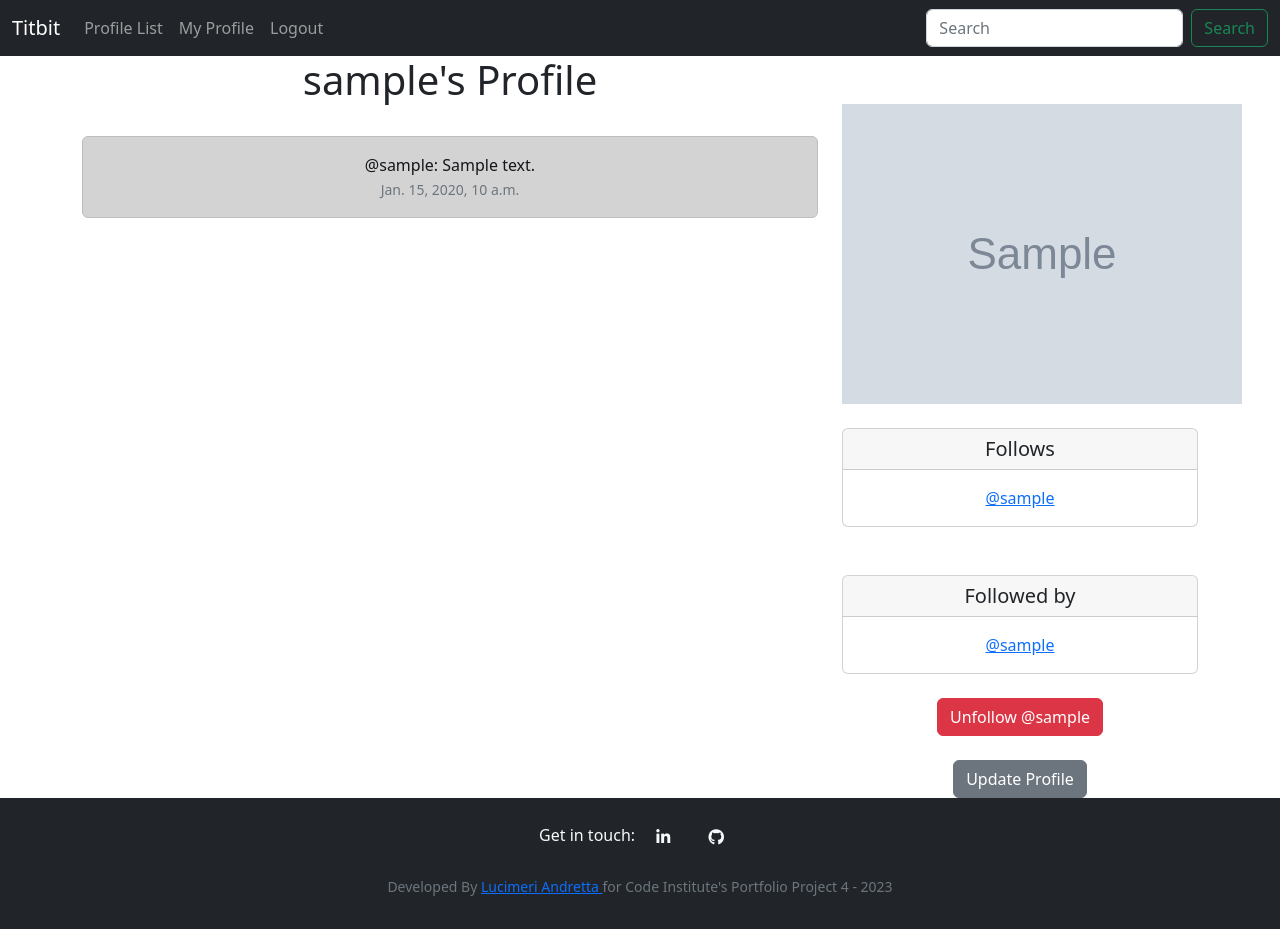
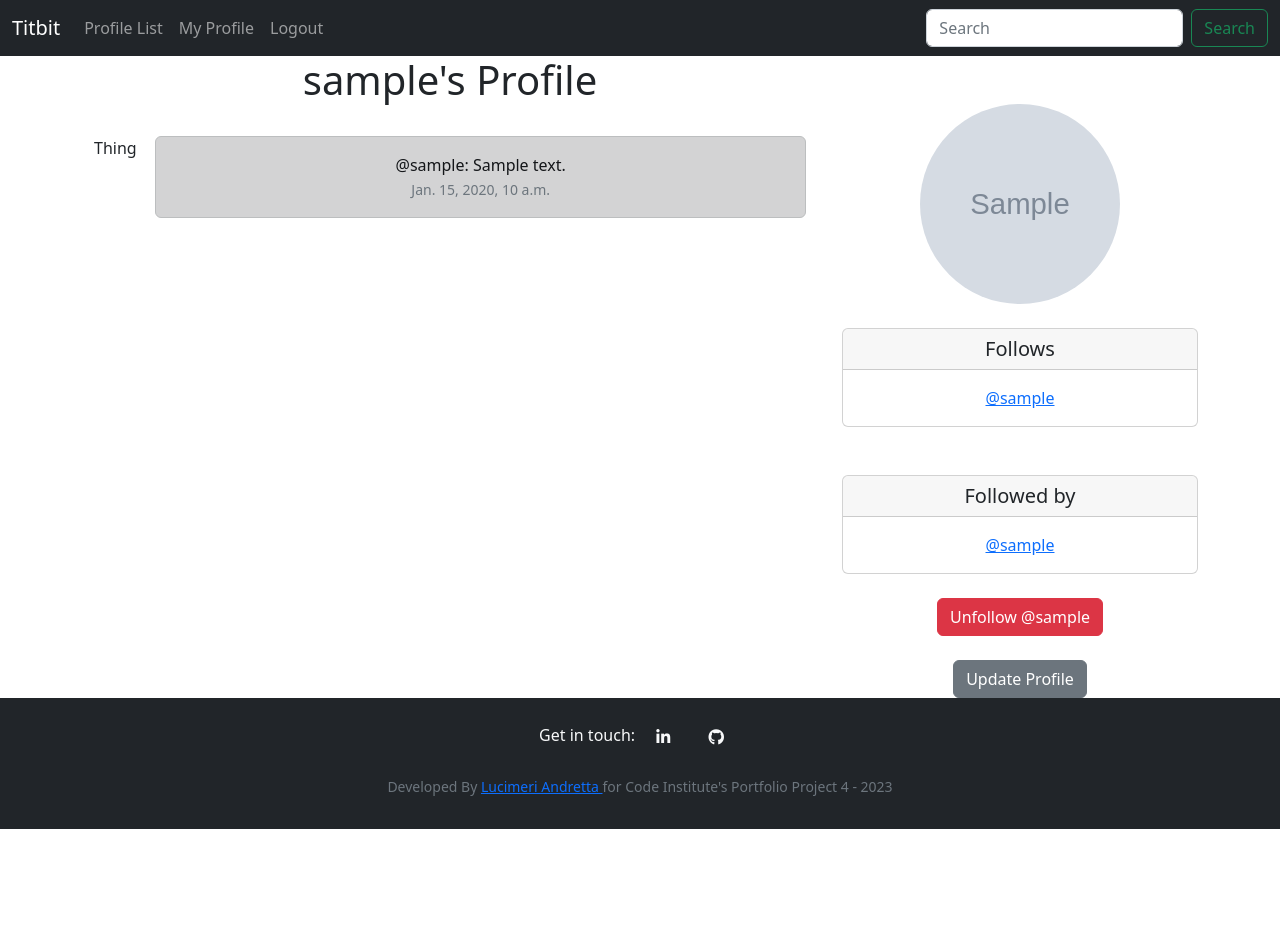
Before and after one commit to luandretta/titbit, a Django app: page /profile/1 in a window 1280 px wide. After the commit the page ends 829 px from the top, so only its background shows below. Run offline with Django 3.2, Linux system fonts and the light colour scheme; a user stored in the database is signed in; tables that the repository leaves empty hold one stand-in row (values such as "Sample post"); grey boxes marked "Sample" are stand-in pictures; some libraries are stand-ins or nearby versions.

Commit message:
Fix(views): rewrite profile_user
Fix profile  images width from templates

```diff
--- a/titbit/templates/profile.html
+++ b/titbit/templates/profile.html
@@ -1,4 +1,5 @@
 {% extends 'base.html' %}
+{% load static %}
 {% block content %}
 
 {% if profile %}
@@ -10,25 +11,35 @@
             <h1> {{ profile.user.username}}'s Profile</h1><br />
             {% if posts %}
             {% for post in posts %}
+            <div class="container">
+                <div class="row">
+                    <div class="col-1">
+                        Thing
+                    </div>
+                    <div class="col-11">
                         <div class="alert alert-dark" role="alert">
-                        @{{ post.user.username }}: {{ post.body }}<br/>
+                            @{{ post.user.username }}: {{ post.body }}<br />
                             <small class="text-muted">
                                 {{ post.created_at }}
                             </small>
                         </div>
-                    <br/><br />
+                    </div>
+                </div>
+            </div>
+
+            <br /><br />
             {% endfor %}
             {% endif %}
         </div>
-        <br/>
+        <br />
         <!--Picture, follow and unfollow -->
         <div class="col-4">
-            <br/><br/>
+            <br /><br />
             <!-- Profile Picture-->
             {% if profile.profile_picture  %}
-            <img src="{{ profile.profile_picture.url }}">
+            <img src="{{ profile.profile_picture.url }}" class="rounded-circle" width=200 height=200>
             {% endif %}
-            <br/><br/>
+            <br /><br />
 
             <!-- Follows -->
             <div class="card">
@@ -42,7 +53,7 @@
                     </p>
                 </div>
             </div>
-            <br/><br/>
+            <br /><br />
             <!-- Followed by -->
             <div class="card">
                 <h5 class="card-header">Followed by</h5>
@@ -50,12 +61,14 @@
                     <p class="card-text">
                         {% for following in profile.followed_by.all %}
                         <a href="{% url 'profile' following.user.id %}">
-                            @{{ following }}</a><br/>
+                            @{{ following }}</a><br />
                         {% endfor%}
                     </p>
                 </div>
             </div>
-            <br/>
+            <br />
+            <!-- Button to follow/unfollow users -->
+            <div>
                 <form method="POST">
                     {% csrf_token %}
                     {% if profile in user.profile.follows.all %}
@@ -66,15 +79,19 @@
                         @{{ profile.user.username|lower }} </button>
                     {% endif %}
                 </form>
-            <br/>
+                <br />
+            </div>
+
             <!-- Update profile button only in own profile page -->
+            <div>
                 {% if request.user.id == profile.user.id %}
                 <a href="{% url 'update_user' %}" class="btn btn-secondary">Update Profile</a>
                 {% endif %}
             </div>
+
         </div>
     </div>
-
+</div>
 
 {% endif %}
 
--- a/titbit/views.py
+++ b/titbit/views.py
@@ -116,7 +116,7 @@ def register_user(request):
             messages.success(request, 'Welcome! You have successfully registered!')
             return redirect('home')
 
-    return render(request, 'register.html', {'form':form})
+    return render(request, 'register.html', {'form': form})
 
 
 def update_user(request):
@@ -127,16 +127,18 @@ def update_user(request):
         profile_user = Profile.objects.get(user_id=request.user.id)
         # Get forms
         user_form = SignUpForm(request.POST or None, request.FILES or None, instance=current_user)
-        profile_form = PictureForm(request.POST or None, request.FILES or None, instance=profile_user)
+        profile_form = PictureForm(request.POST or None,
+                                request.FILES or None, instance=profile_user)
 
-        if user_form.is_valid() and profile_user.is_valid():
+        if user_form.is_valid() and profile_form.is_valid():
             user_form.save()
             profile_user.save()
             login(request, current_user)
             messages.success(request, 'Great! Your profile has been updated!')
             return redirect('home')
 
-        return render(request, 'update_user.html', {'user_form':user_form, 'profile_form':profile_form})
+        return render(request, 'update_user.html', {'user_form': user_form,
+                    'profile_form': profile_form})
     else:
         messages.success(request, 'You must be loggeg in to view this page.')
         return redirect('home')
```
Also changed, not shown: titbit/templates/profile_list.html (+8 -1 lines). Lines whose indentation alone changed are shown as unchanged.
